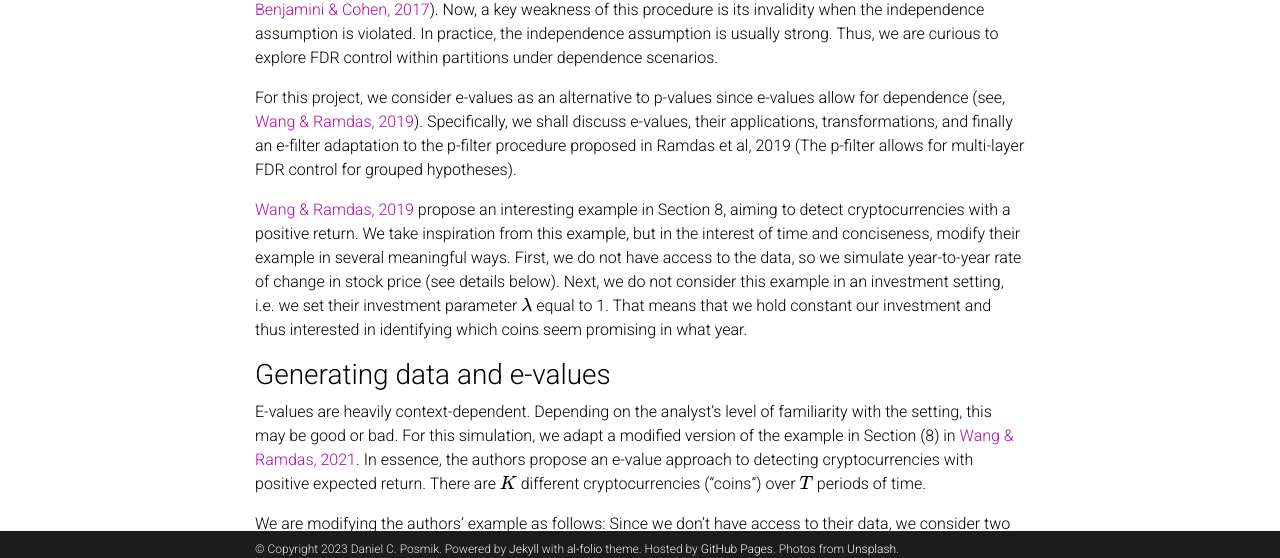
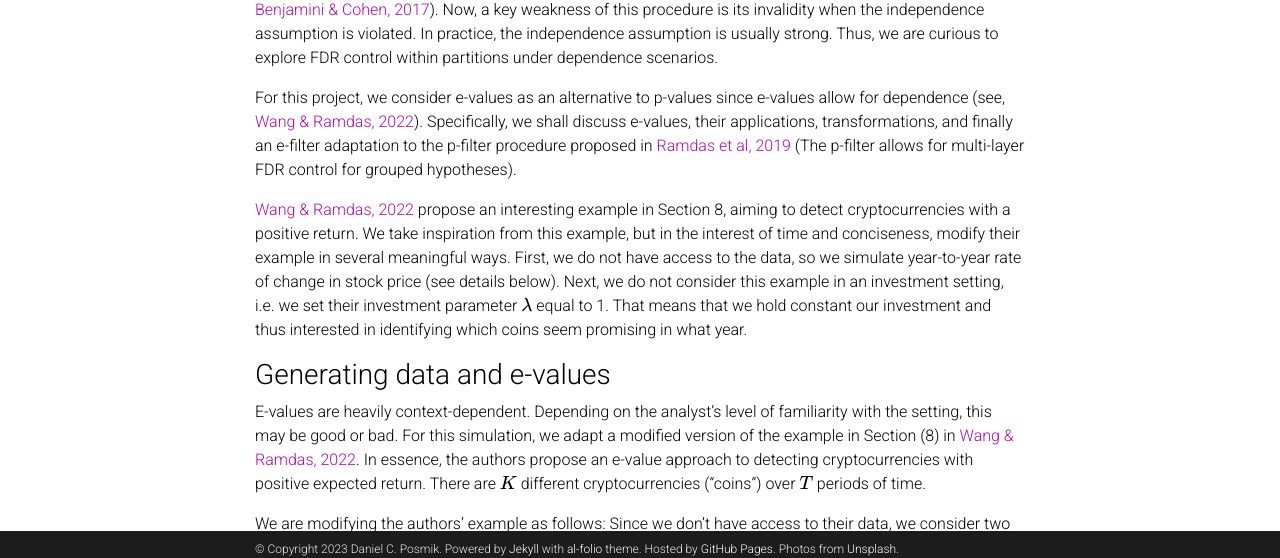
Before and after one commit to posmikdc/posmikdc.github.io, a Jekyll site: the page built from _projects/1_project.md, in a window 1280 px wide and 900 px high. Shown: the part 334-892 px from the top of the window. Built offline with Jekyll 4.4.1, drawn with Linux system fonts in a browser that asks for light colours; full-size pictures stand in for the smaller copies a plugin makes; comment, search, counter and statistics services are not loaded; a style sheet for code colours, icons or effects is not loaded; some of the changed text lies outside the part shown.

Commit message:
Tweaks on project 1

```diff
--- a/_projects/1_project.md
+++ b/_projects/1_project.md
@@ -2,24 +2,24 @@
 layout: page
 title: Multilayer FDR control with e-values
 description: How can we control for false discoveries across partioned data?
-img: assets/img/12.jpg
+img: assets/img/multilayer_fdr.png
 importance: 1
 category: work
-related_publications: e0instein1956investigations, einstein1950meaning
+related_publications:
 ---
 
 ## Introduction
 
 Sometimes we want to test hypotheses within groups or partitions, i.e. testing the effect of multiple drugs with many patients in each drug-specific cohort. In literature, there are well-established methods to control false discovery rates (FDR) in groups, i.e. the group-weighted Benjamini-Hochberg (weighted BH) procedure (see, [Benjamini & Cohen, 2017](https://academic.oup.com/biostatistics/article/18/1/91/2555340)). Now, a key weakness of this procedure is its invalidity when the independence assumption is violated. In practice, the independence assumption is usually strong. Thus, we are curious to explore FDR control within partitions under dependence scenarios.
 
-For this project, we consider e-values as an alternative to p-values since e-values allow for dependence (see, [Wang & Ramdas, 2019](https://academic.oup.com/jrsssb/article/84/3/822/7056146)). Specifically, we shall discuss e-values, their applications, transformations, and finally an e-filter adaptation to the p-filter procedure proposed in Ramdas et al, 2019 (The p-filter allows for multi-layer FDR control for grouped hypotheses).
+For this project, we consider e-values as an alternative to p-values since e-values allow for dependence (see, [Wang & Ramdas, 2022](https://academic.oup.com/jrsssb/article/84/3/822/7056146)). Specifically, we shall discuss e-values, their applications, transformations, and finally an e-filter adaptation to the p-filter procedure proposed in [Ramdas et al, 2019](https://arxiv.org/abs/1703.06222) (The p-filter allows for multi-layer FDR control for grouped hypotheses).
 
-[Wang & Ramdas, 2019](https://academic.oup.com/jrsssb/article/84/3/822/7056146) propose an interesting example in Section 8, aiming to detect cryptocurrencies with a positive return. We take inspiration from this example, but in the interest of time and conciseness, modify their example in several meaningful ways. First, we do not have access to the data, so we simulate year-to-year rate of change in stock price (see details below). Next, we do not consider this example in an investment setting, i.e. we set their investment parameter $$ \lambda $$ equal to 1. That means that we hold constant our investment and thus interested in identifying which coins seem promising in what year.
+[Wang & Ramdas, 2022](https://academic.oup.com/jrsssb/article/84/3/822/7056146) propose an interesting example in Section 8, aiming to detect cryptocurrencies with a positive return. We take inspiration from this example, but in the interest of time and conciseness, modify their example in several meaningful ways. First, we do not have access to the data, so we simulate year-to-year rate of change in stock price (see details below). Next, we do not consider this example in an investment setting, i.e. we set their investment parameter $$\lambda$$ equal to 1. That means that we hold constant our investment and thus interested in identifying which coins seem promising in what year.
 
 
 ### Generating data and e-values
 
-E-values are heavily context-dependent. Depending on the analyst's level of familiarity with the setting, this may be good or bad. For this simulation, we adapt a modified version of the example in Section (8) in [Wang & Ramdas, 2021](https://academic.oup.com/jrsssb/article/84/3/822/7056146). In essence, the authors propose an e-value approach to detecting cryptocurrencies with positive expected return. There are $$K$$ different cryptocurrencies ("coins") over $$T$$ periods of time.
+E-values are heavily context-dependent. Depending on the analyst's level of familiarity with the setting, this may be good or bad. For this simulation, we adapt a modified version of the example in Section (8) in [Wang & Ramdas, 2022](https://academic.oup.com/jrsssb/article/84/3/822/7056146). In essence, the authors propose an e-value approach to detecting cryptocurrencies with positive expected return. There are $$K$$ different cryptocurrencies ("coins") over $$T$$ periods of time.
 
 We are modifying the authors' example as follows: Since we don't have access to their data, we consider two distinct data-generating processes to obtain our year-to-year stock rate of change. First, we consider a scenario where all values are sampled i.i.d. from a truncated normal distribution, $$TN(\mu = 1,\sigma = 1;\text{trunc-null},\infty)$$. This will yield the year-to-year percentage positive change in the price of stock of a specific cryptocurrency, e.g. $$X_{i,j} > 1$$ if a coin's value had increased. Second, we are considering a sequential dependence scenario inspired by the authors' example. Rather than sampling data i.i.d. from a truncated normal with mean 1, we introduce sequential dependence by letting a previous realization become the next period's mean.
 
```
Also changed, not shown: other parts of _projects/1_project.md (+0 -12 lines).
